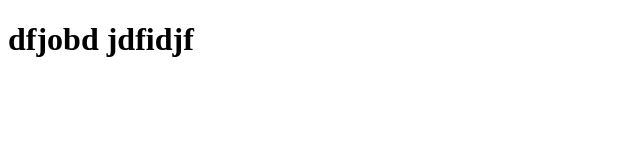
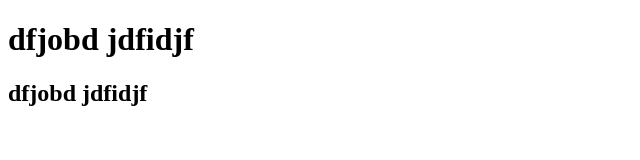
Before and after one commit to aleksandrSanoj/bla-bla, a plain HTML site: page index.html in a window 1280 px wide. Shown: the whole page, without its empty margins (0-640 px from the left). Drawn offline with Linux system fonts and the light colour scheme.

Commit message:
add h2 tittle

```diff
--- a/index.html
+++ b/index.html
@@ -9,6 +9,7 @@
 </head>
 <body>
 <h1>dfjobd jdfidjf</h1>
+<h2>dfjobd jdfidjf</h2>
 
 </body>
 </html>
```
